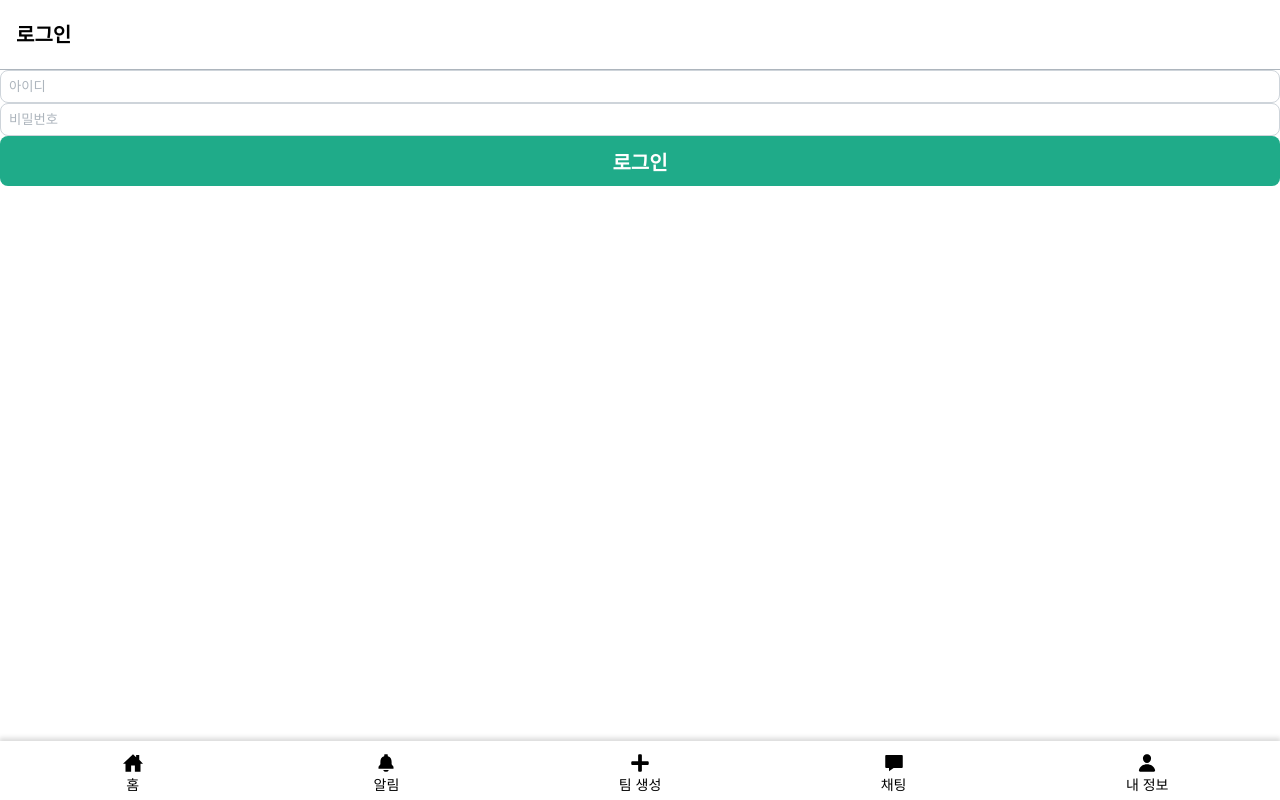
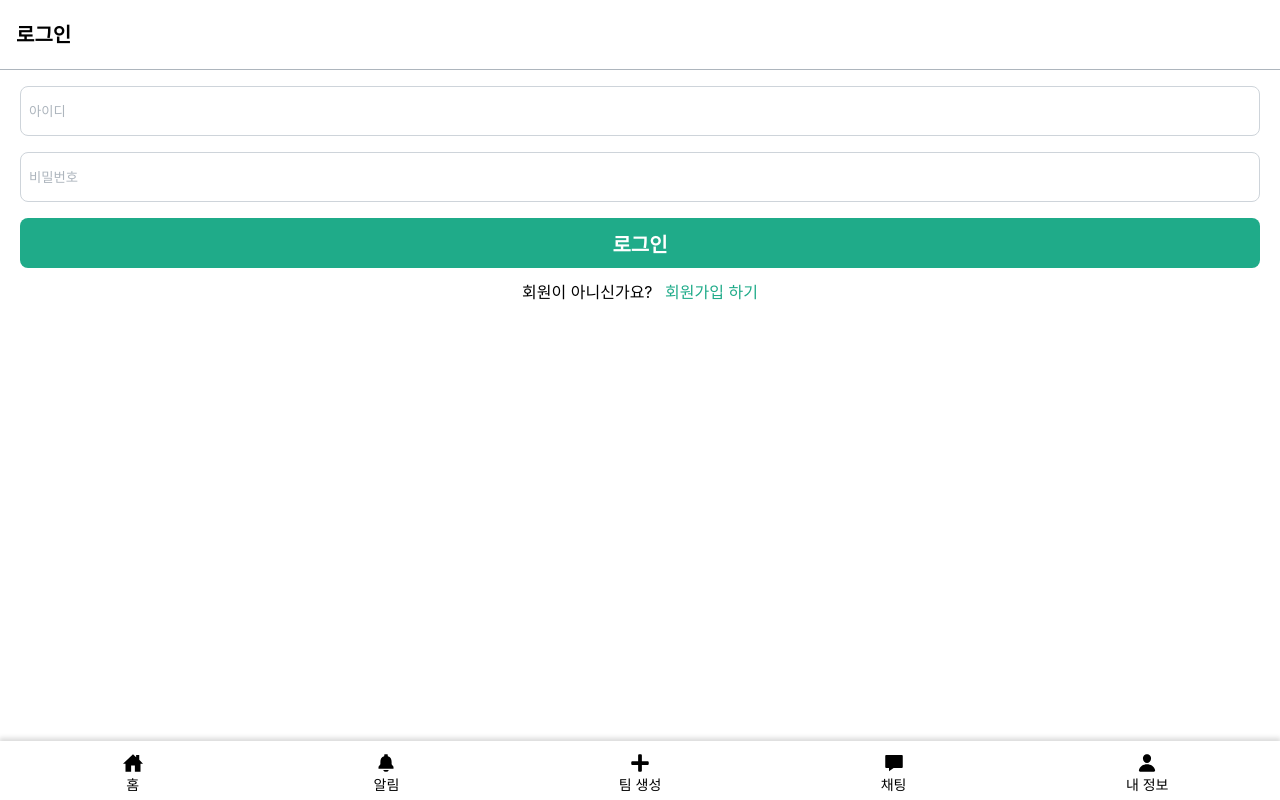
Before and after one commit to prgrms-web-devcourse/Team_04_SFam_FE, a Next.js app: page /signin in a window 1280 px wide. Built offline with nearby package versions, Linux system fonts and the light colour scheme; no server answers; a web font is replaced by a local one; what recoil-persist would draw is missing.

Commit message:
feat: 로그인 UI 구현

```diff
--- a/src/components/SignInForm/SignInForm.tsx
+++ b/src/components/SignInForm/SignInForm.tsx
@@ -7,6 +7,8 @@ import { useRouter } from 'next/router';
 import { Input } from '@components/Input';
 import { Button } from '@components/Button';
 import { userState } from '@recoil/atoms';
+import { B3, BoldGreenB3, ColWrapper, Container, InnerWrapper } from '@styles/common';
+import Link from 'next/link';
 import { ErrorResponse, Values } from './types';
 import validation from './helper';
 
@@ -51,12 +53,15 @@ const SignInForm = () => {
     validate: validation,
   });
   return (
+    <Container>
       <form onSubmit={handleSubmit}>
+        <ColWrapper>
           <Input
             name='username'
             value={values.username}
             onChange={handleChange}
             placeholder='아이디'
+            height='50px'
           />
           <span>{errors.username}</span>
           <Input
@@ -65,10 +70,22 @@ const SignInForm = () => {
             value={values.password}
             onChange={handleChange}
             placeholder='비밀번호'
+            height='50px'
           />
           <span>{errors.password}</span>
           <Button width='100%'>로그인</Button>
+        </ColWrapper>
       </form>
+      <InnerWrapper
+        alignItems='center'
+        justifyContent='center'
+      >
+        <B3>회원이 아니신가요?&nbsp;</B3>
+        <Link href='/signup'>
+          <BoldGreenB3>회원가입 하기</BoldGreenB3>
+        </Link>
+      </InnerWrapper>
+    </Container>
   );
 };
 
--- a/src/styles/common.ts
+++ b/src/styles/common.ts
@@ -17,7 +17,7 @@ export const ColWrapper = styled.div<WrapperProps>`
   justify-content: ${(props) => props.justifyContent};
   margin: 16px 0;
   padding: ${(props) => props.padding};
-  gap: 16px;
+  gap: 8px;
 `;
 
 export const RowWrapper = styled.div<WrapperProps>`
@@ -107,6 +107,11 @@ export const BoldGrayB3 = styled.span`
   font-weight: bold;
 `;
 
+export const BoldGreenB3 = styled.span`
+  font-size: ${(props) => props.theme.fontSize.b3};
+  color: ${(props) => props.theme.color.secondary};
+`;
+
 export const GrayB4 = styled.span`
   font-size: ${(props) => props.theme.fontSize.b4};
   color: ${(props) => props.theme.color.gray400};
```
Lines whose indentation alone changed are shown as unchanged.
